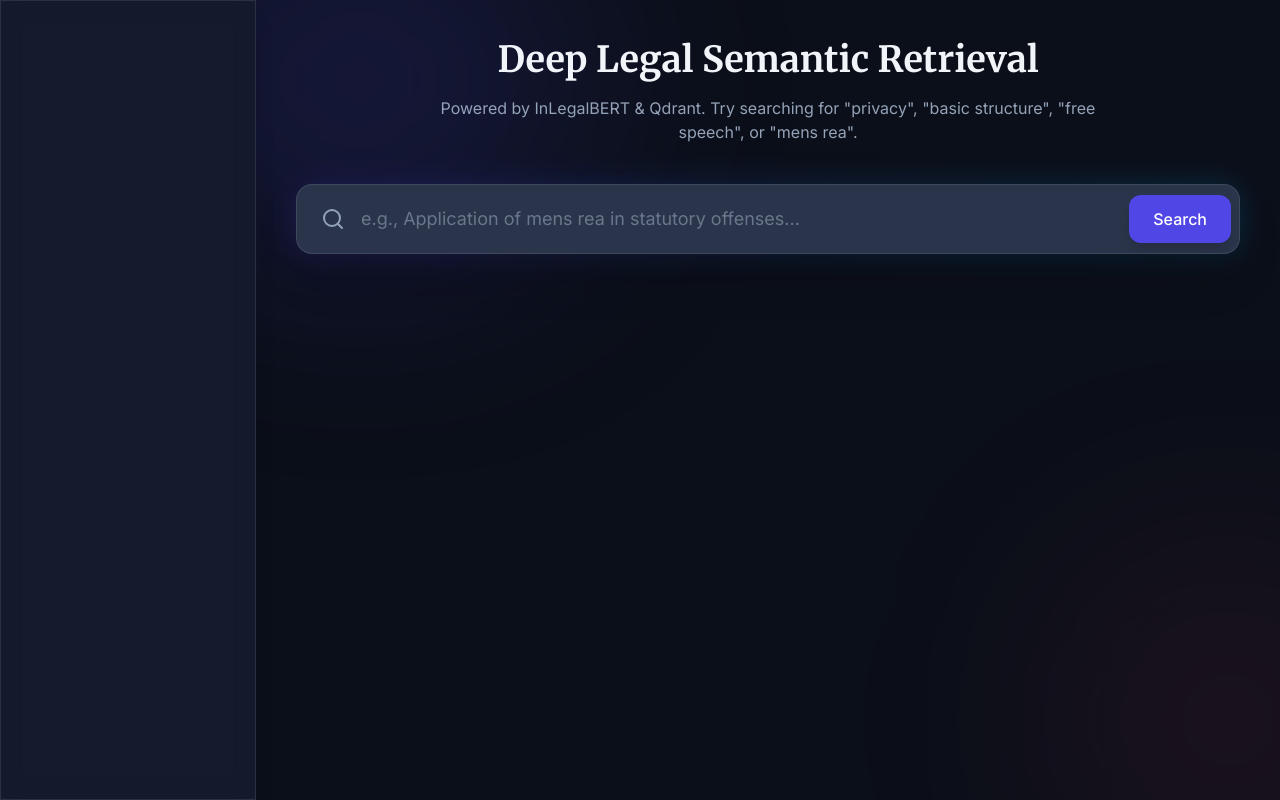
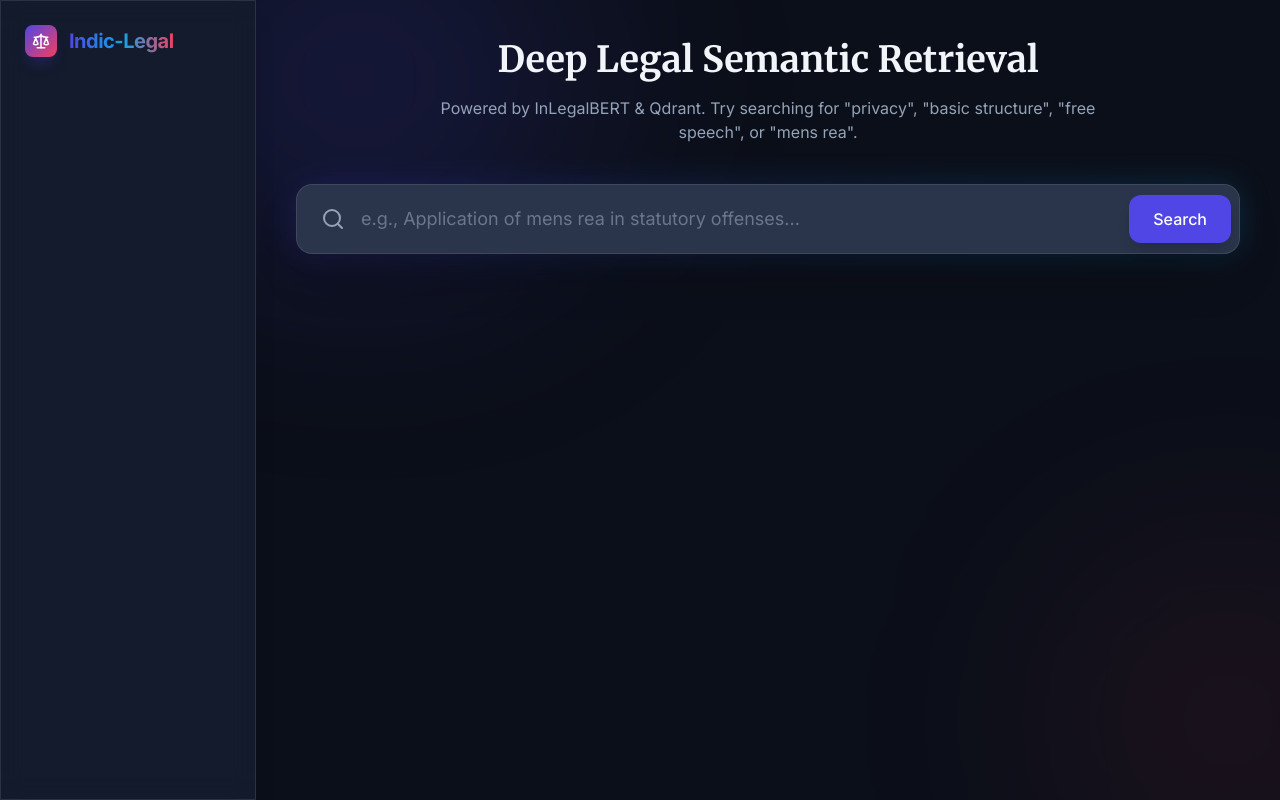
Before and after one commit to lucky-KRMU/Intellithon-26-Indic-GPT, a React (Vite) app: page / in a window 1280 px wide. Built offline with nearby package versions, Linux system fonts and the light colour scheme.

Commit message:
add logo in sidebar

```diff
--- a/src/components/Sidebar.tsx
+++ b/src/components/Sidebar.tsx
@@ -11,7 +11,12 @@
 
   return (
     <div className="w-64 border-r border-white/10 glass-panel h-screen p-4 flex flex-col z-20 relative">
-
+      <div className="flex items-center gap-3 mb-10 mt-2 px-2">
+        <div className="w-8 h-8 rounded-lg bg-gradient-to-br from-primary to-accent flex items-center justify-center shadow-lg shadow-primary/20">
+          <Scale size={18} className="text-white" />
+        </div>
+        <h1 className="text-xl font-bold tracking-tight text-gradient">Indic-Legal</h1>
+      </div>
     </div>
   );
 }
```
